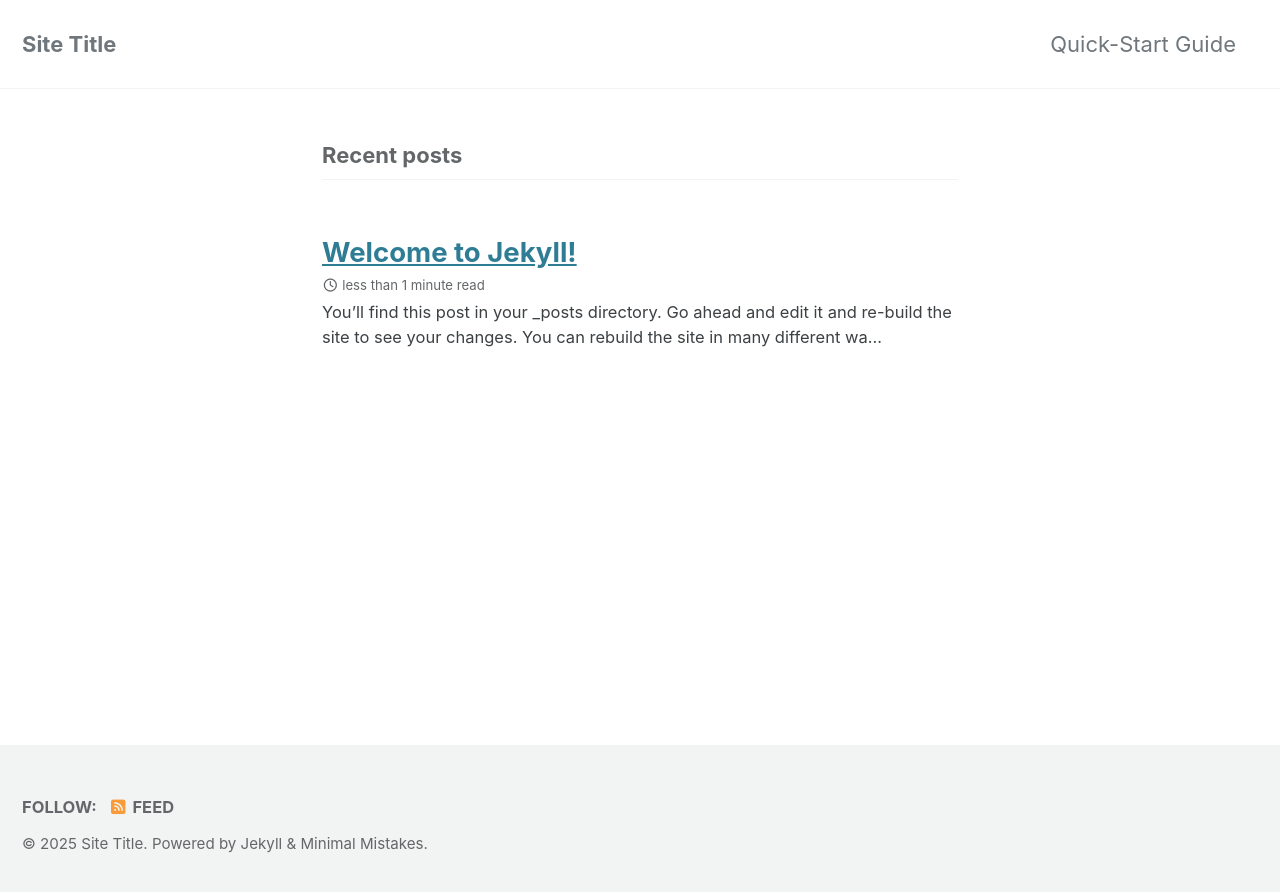
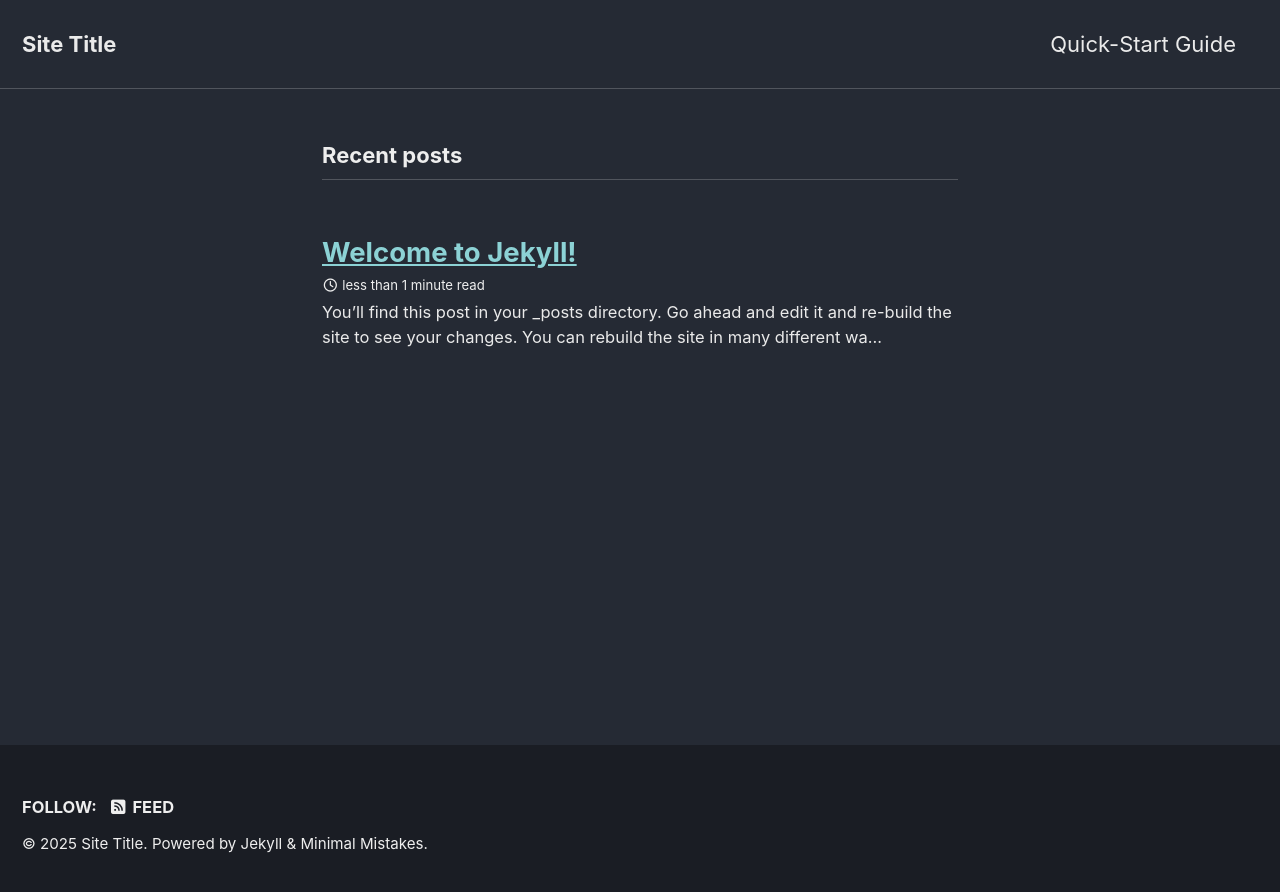
Before and after one commit to B0bTheSkull/B0bTheSkull.github.io, a Jekyll site: the page built from index.markdown, in a window 1280 px wide. Shown: the top 892 px of the page. Built offline with Jekyll 4.4.1, drawn with Linux system fonts in a browser that asks for light colours; cached includes are drawn as plain includes; the list of posts is cut into pages by our own code.

Commit message:
theme issue

```diff
--- a/_config.yml
+++ b/_config.yml
@@ -1,3 +1,8 @@
+remote_theme: "mmistakes/minimal-mistakes"
+plugins:
+  - jekyll-remote-theme
+  - jekyll-feed
+  - jekyll-paginate
 # Welcome to Jekyll!
 #
 # This config file is meant for settings that affect your entire site, values
@@ -10,9 +15,7 @@
 # Review documentation to determine if you should use `theme` or `remote_theme`
 # https://mmistakes.github.io/minimal-mistakes/docs/quick-start-guide/#installing-the-theme
 
-theme                  : "minimal-mistakes-jekyll"
-remote_theme           : "mmistakes/minimal-mistakes"
-minimal_mistakes_skin    : "default" # "air", "aqua", "contrast", "dark", "dirt", "neon", "mint", "plum", "sunrise"
+minimal_mistakes_skin    : "dark" # "air", "aqua", "contrast", "dark", "dirt", "neon", "mint", "plum", "sunrise"
 
 # Site Settings
 locale                   : "en-US"
```
